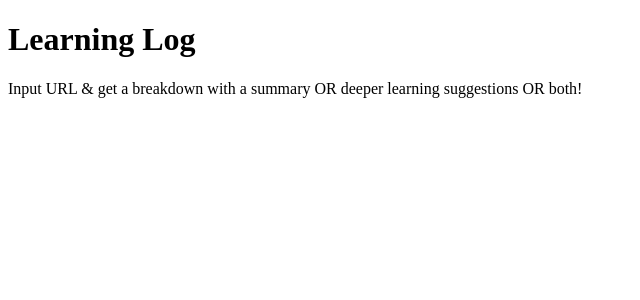
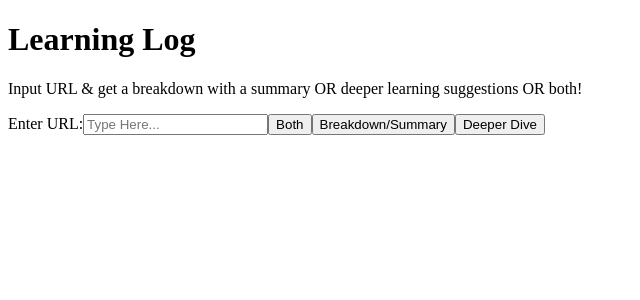
Before and after one commit to MaiaKBard/learning-log, a React (Vite) app: page / in a window 1280 px wide. Shown: the top 300 px of the page, without its empty margins (0-640 px from the left). Built offline with nearby package versions, Linux system fonts and the light colour scheme.

Commit message:
Add skelton of Home component with attempted fetch call to the backend

```diff
--- a/client/components/Home.tsx
+++ b/client/components/Home.tsx
@@ -1,11 +1,45 @@
 import React from 'react'
+import { useState } from 'react'
 
 const Home = () => {
+  const [ text, setText ] = useState('')
+  const [ response, setResponse ] = useState('')
+
+  const handleChange = (e) => {
+    setText(e.target.value)
+  }
+
+  const resetResponse = async () => {
+    const response = await fetch('http://localhost:3000/test')
+    const data = await response.text()
+
+    setResponse(data)
+  }
   return (
     <>
       <h1>Learning Log</h1>
       <p>Input URL & get a breakdown with a summary OR deeper learning suggestions OR both!</p>
-
+      <label>
+        Enter URL:
+        <input
+          type="text"
+          value={text}
+          onChange={handleChange}
+          placeholder='Type Here...'
+        />
+      </label>
+      <button onClick={resetResponse}>
+        Both
+      </button>
+      <button>
+        Breakdown/Summary
+      </button>
+      <button>
+        Deeper Dive
+      </button>
+      <p>
+        {response}
+      </p>
     </>
   )
 }
```
Also changed, not shown: 1 other file (tests, documents, lock files or other folders).
